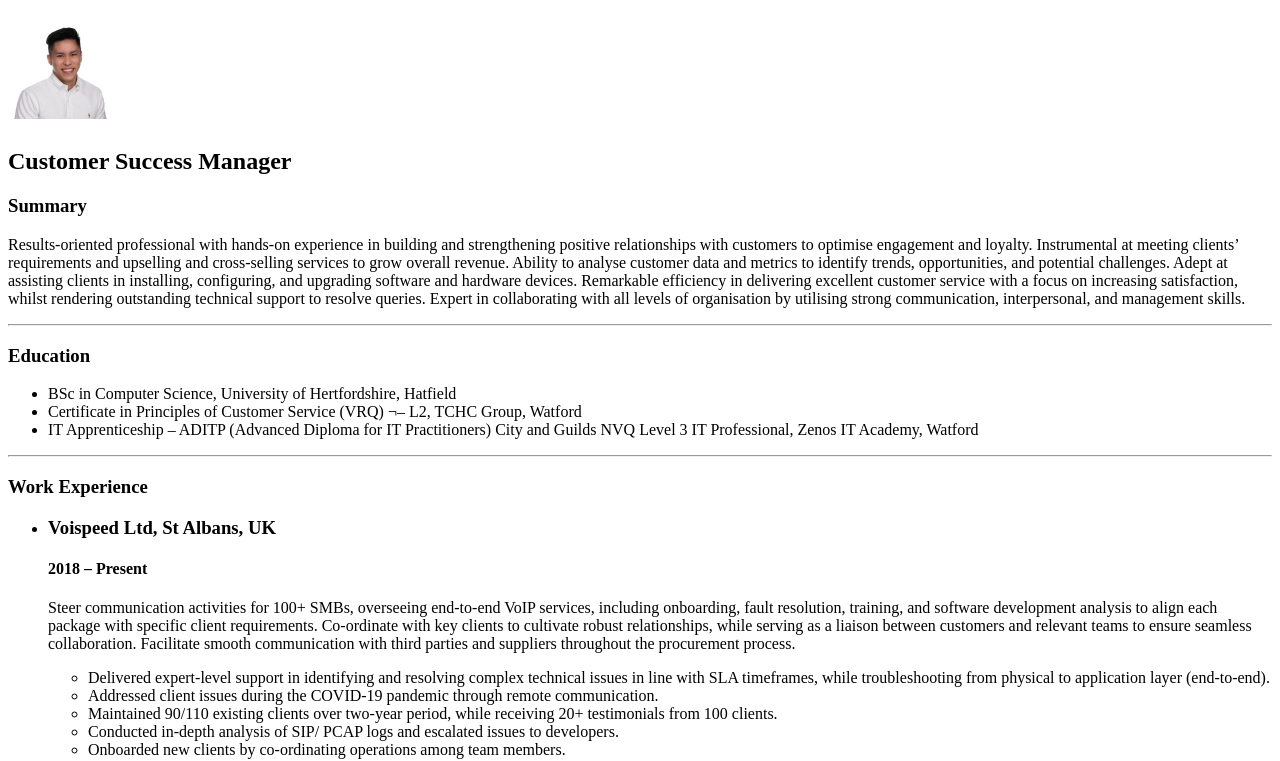
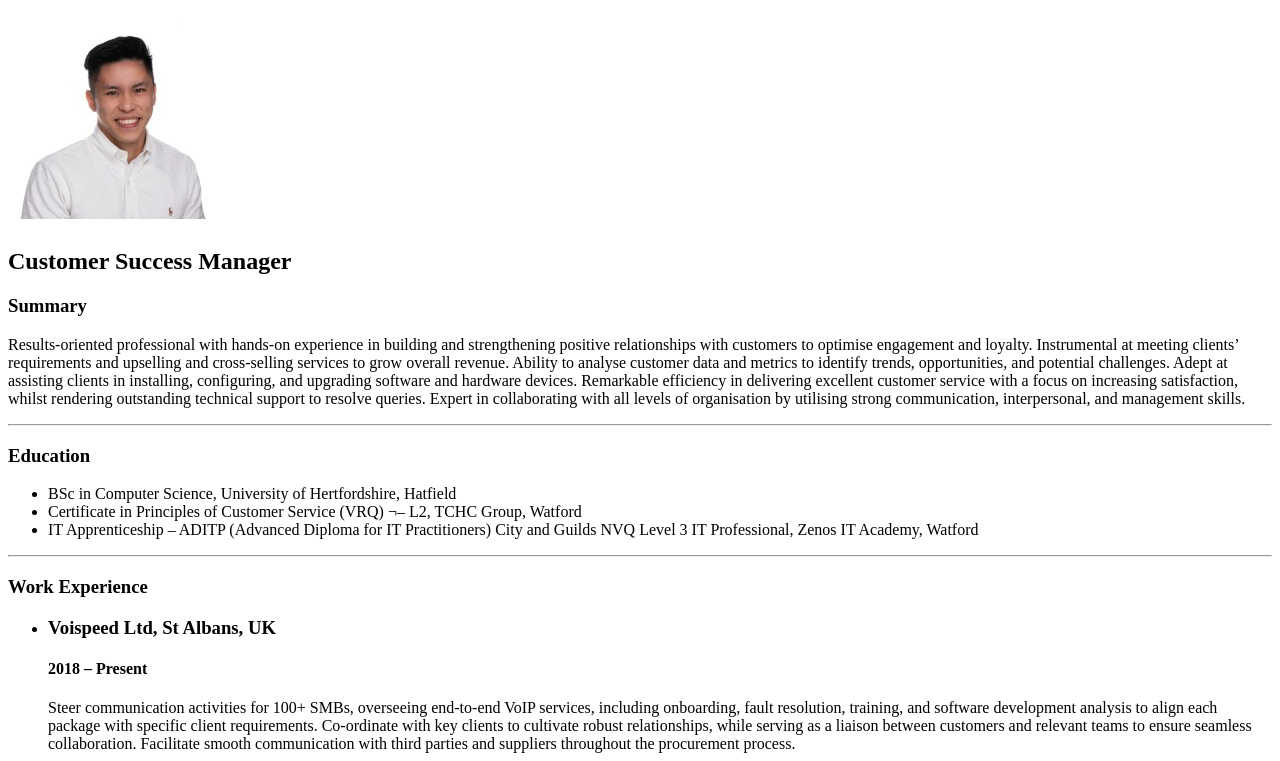
Before and after one commit to Dizzlefication/DanDavidResume, a plain HTML site: page index.html in a window 1280 px wide. Shown: the part 61-822 px from the top of the page. Drawn offline with Linux system fonts and the light colour scheme.

Commit message:
Update index.html

```diff
--- a/index.html
+++ b/index.html
@@ -7,7 +7,7 @@
 
 	<body>
 		<h1>Daniel Alexander David Resume<h1>
-            <img src="/assets/images/my Image.png" height="100" alt="Picture of Dan">
+            <img src="/assets/images/my Image.png" height="200" alt="Picture of Dan">
         <h2>Customer Success Manager</h2>
         <h3>Summary</h3>
         <p>Results-oriented professional with hands-on experience in building and strengthening positive relationships with customers to optimise engagement and loyalty. Instrumental at meeting clients’ requirements and upselling and cross-selling services to grow overall revenue. Ability to analyse customer data and metrics to identify trends, opportunities, and potential challenges.  Adept at assisting clients in installing, configuring, and upgrading software and hardware devices. Remarkable efficiency in delivering excellent customer service with a focus on increasing satisfaction, whilst rendering outstanding technical support to resolve queries. Expert in collaborating with all levels of organisation by utilising strong communication, interpersonal, and management skills.</p>
```
